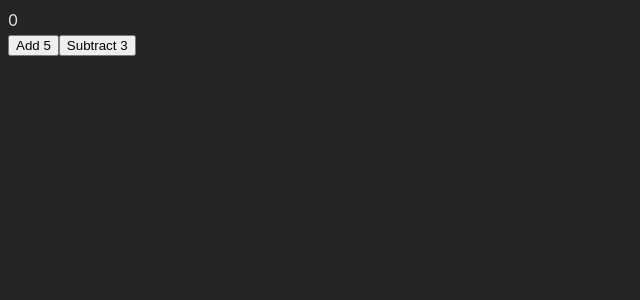
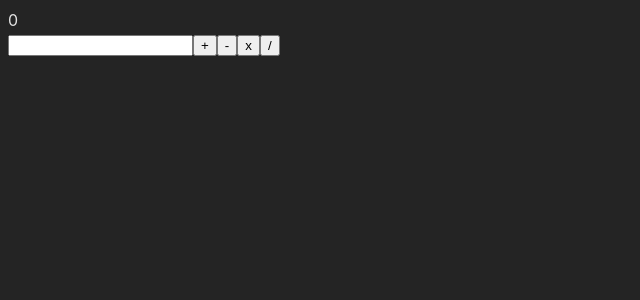
Before and after one commit to stefaleon/calculator, a React (Vite) app: page / in a window 1280 px wide. Shown: the top 300 px of the page, without its empty margins (0-640 px from the left). Built offline with nearby package versions, Linux system fonts and the light colour scheme.

Commit message:
Calculator input

```diff
--- a/src/App.tsx
+++ b/src/App.tsx
@@ -1,31 +1,14 @@
 import React from "react";
 import { CalculatorProvider } from "./context/calculatorContext";
-import { useCalculator } from "./context/useCalculator";
-
-const CalculatorDisplay: React.FC = () => {
-	const { value } = useCalculator();
-
-	return <div>{value}</div>;
-};
-
-type CalculatorButtonProps = {
-	children: React.ReactNode;
-	onClick: () => void;
-}
-
-const CalculatorButton: React.FC<CalculatorButtonProps> = ({ children, onClick }) => {
-	return <button onClick={onClick}>{children}</button>;
-};
+import CalculatorDisplay from "./components/CalculatorDisplay";
+import CalculatorInput from "./components/CalculatorInput";
 
 const CalculatorApp: React.FC = () => {
-	const { add, subtract } = useCalculator();
-
 	return (
-		<div>
+		<>
 			<CalculatorDisplay />
-			<CalculatorButton onClick={() => add(5)}>Add 5</CalculatorButton>
-			<CalculatorButton onClick={() => subtract(3)}>Subtract 3</CalculatorButton>
-		</div>
+			<CalculatorInput />
+		</>
 	);
 };
 
--- /dev/null
+++ b/src/components/CalculatorDisplay.tsx
@@ -0,0 +1,9 @@
+import { useCalculator } from "../context/useCalculator";
+
+const CalculatorDisplay: React.FC = () => {
+	const { value } = useCalculator();
+
+	return <div>{value}</div>;
+};
+
+export default CalculatorDisplay;
--- /dev/null
+++ b/src/components/CalculatorInput.tsx
@@ -0,0 +1,51 @@
+import { useState } from "react";
+import { useCalculator } from "../context/useCalculator";
+
+const CalculatorInput: React.FC = () => {
+	const [inputValue, setInputValue] = useState("");
+	const { add, subtract, multiply, divide } = useCalculator();
+
+	const handleInputChange = (event: React.ChangeEvent<HTMLInputElement>) => {
+		setInputValue(event.target.value);
+	};
+
+	const handleAdd = () => {
+		const number = parseFloat(inputValue);
+		if (!isNaN(number)) {
+			add(number);
+		}
+	};
+
+	const handleSubtract = () => {
+		const number = parseFloat(inputValue);
+		if (!isNaN(number)) {
+			subtract(number);
+		}
+	};
+
+	const handleMultiply = () => {
+		const number = parseFloat(inputValue);
+		if (!isNaN(number)) {
+			multiply(number);
+		}
+	};
+
+	const handleDivide = () => {
+		const number = parseFloat(inputValue);
+		if (!isNaN(number) && number !== 0) {
+			divide(number);
+		}
+	};
+
+	return (
+		<div>
+			<input type="number" value={inputValue} onChange={handleInputChange} />
+			<button onClick={handleAdd}>+</button>
+			<button onClick={handleSubtract}>-</button>
+			<button onClick={handleMultiply}>x</button>
+			<button onClick={handleDivide}>/</button>
+		</div>
+	);
+};
+
+export default CalculatorInput;
```
